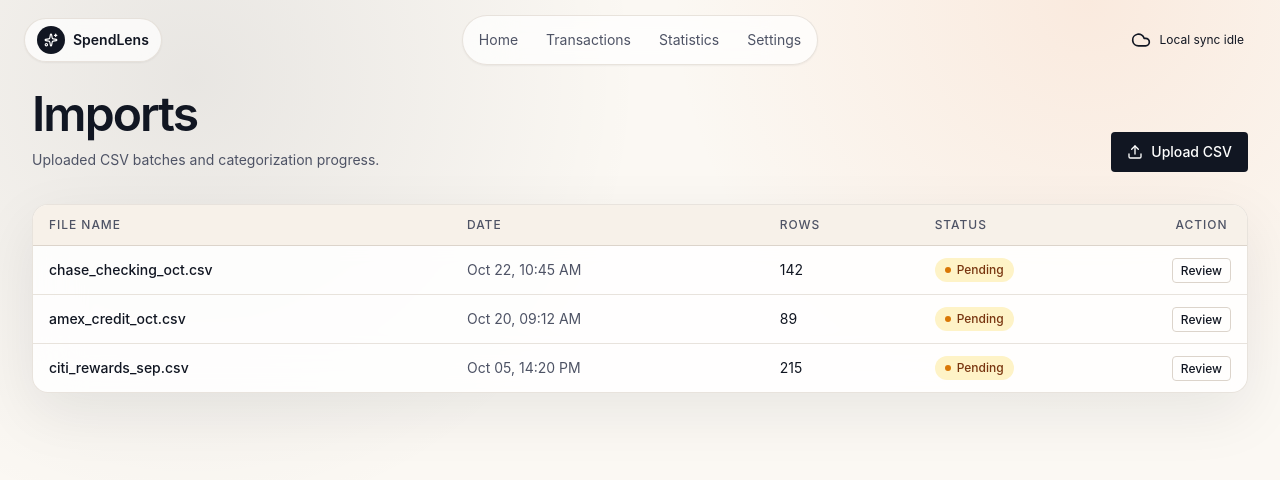
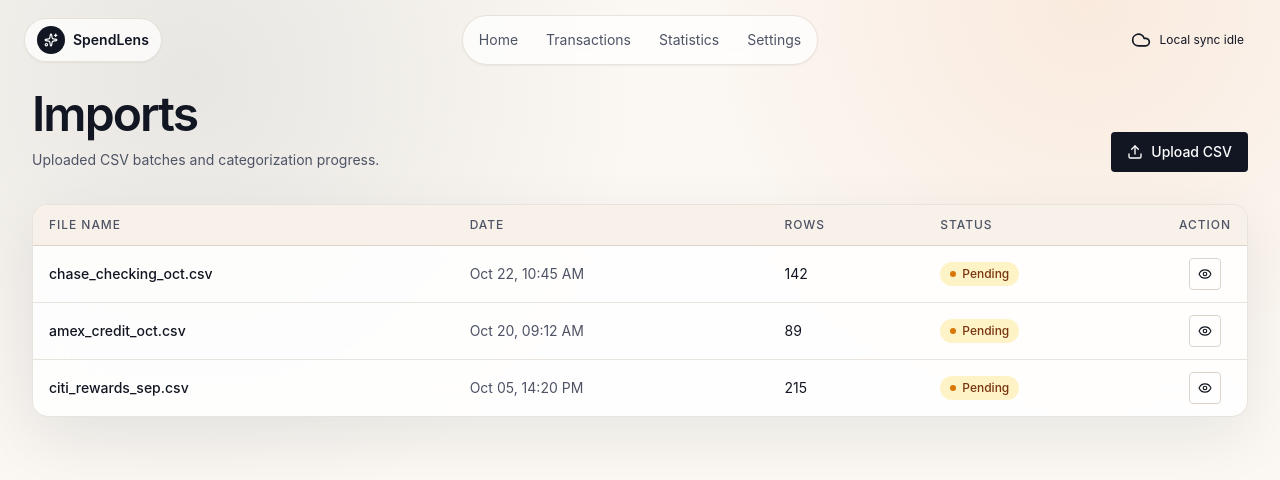
Before and after one commit to willsusanto/spend-lens, a Next.js app: page /imports in a window 1280 px wide. Shown: the top 480 px of the page. Built offline with nearby package versions, Linux system fonts and the light colour scheme.

Commit message:
standardize table row actions

```diff
--- a/src/components/ui/table/data-table.tsx
+++ b/src/components/ui/table/data-table.tsx
@@ -3,6 +3,9 @@ import { ComponentPropsWithoutRef, ReactNode } from 'react';
 import { cn } from '@/utils/cn';
 
 type DataTableAlign = 'center' | 'left' | 'right';
+
+const dataTableActionClassName =
+  'inline-grid min-h-8 min-w-8 place-items-center rounded border border-[hsl(var(--outline-variant))] text-[hsl(var(--foreground))] transition-colors hover:bg-[hsl(var(--surface-low))] disabled:cursor-not-allowed disabled:opacity-35';
 
 const tableAlignClassNames: Record<DataTableAlign, string> = {
   center: 'text-center',
@@ -189,6 +192,38 @@ export const DataTableCell = ({
   );
 };
 
+export const getDataTableActionClassName = (className?: string) =>
+  cn(dataTableActionClassName, className);
+
+type DataTableActionButtonProps = Omit<
+  ComponentPropsWithoutRef<'button'>,
+  'children'
+> & {
+  icon: ReactNode;
+  label: string;
+};
+
+export const DataTableActionButton = ({
+  className,
+  icon,
+  label,
+  title = label,
+  type = 'button',
+  ...props
+}: DataTableActionButtonProps) => {
+  return (
+    <button
+      aria-label={label}
+      className={getDataTableActionClassName(className)}
+      title={title}
+      type={type}
+      {...props}
+    >
+      {icon}
+    </button>
+  );
+};
+
 type DataTableRowHeaderProps = ComponentPropsWithoutRef<'th'> & {
   muted?: boolean;
   noWrap?: boolean;
--- a/src/features/finance/components/imports-history.tsx
+++ b/src/features/finance/components/imports-history.tsx
@@ -1,6 +1,6 @@
 'use client';
 
-import { Upload } from 'lucide-react';
+import { Eye, Upload } from 'lucide-react';
 import Link from 'next/link';
 import { useRouter } from 'next/navigation';
 import { useRef } from 'react';
@@ -17,6 +17,7 @@ import {
   DataTableHeaderRow,
   DataTableRow,
   DataTableRowHeader,
+  getDataTableActionClassName,
 } from '@/components/ui/table';
 import { FinanceAppShell } from '@/features/finance/components/finance-app-shell';
 import { TransactionStatusBadge } from '@/features/finance/components/transaction-table-parts';
@@ -121,12 +122,14 @@ export const ImportsHistory = () => {
                         text={item.status}
                       />
                     </DataTableCell>
-                    <DataTableCell align="center" className="w-20">
+                    <DataTableCell align="center" className="w-16">
                       <Link
+                        aria-label={`Review ${item.fileName}`}
                         href={`/imports/${item.id}/review`}
-                        className="rounded border border-[hsl(var(--outline-variant))] px-2 py-1 text-xs font-medium transition-colors hover:bg-[hsl(var(--surface-low))]"
+                        className={getDataTableActionClassName()}
+                        title={`Review ${item.fileName}`}
                       >
-                        Review
+                        <Eye className="size-3.5" aria-hidden="true" />
                       </Link>
                     </DataTableCell>
                   </DataTableRow>
--- a/src/features/finance/components/transaction-table-parts.tsx
+++ b/src/features/finance/components/transaction-table-parts.tsx
@@ -1,6 +1,7 @@
 import { Check, ChevronLeft, ChevronRight, Trash2 } from 'lucide-react';
 import { ReactNode } from 'react';
 
+import { DataTableActionButton } from '@/components/ui/table';
 import { formatSignedCurrency, pageSizeOptions } from '@/features/finance/data';
 import { cn } from '@/utils/cn';
 
@@ -135,20 +136,29 @@ export const DeleteRowButton = ({
   onClick,
   srLabel,
 }: DeleteRowButtonProps) => {
+  if (iconOnly) {
+    return (
+      <DataTableActionButton
+        className={className}
+        icon={<Trash2 className="size-3.5" aria-hidden="true" />}
+        label={srLabel ?? 'Delete row'}
+        onClick={onClick}
+      />
+    );
+  }
+
   return (
     <button
       type="button"
       className={cn(
         'min-h-8 rounded border border-[hsl(var(--outline-variant))] text-xs font-medium transition-colors hover:bg-[hsl(var(--surface-low))] disabled:opacity-40',
-        iconOnly
-          ? 'grid min-w-8 place-items-center px-0'
-          : 'inline-flex items-center gap-1.5 px-2',
+        'inline-flex items-center gap-1.5 px-2',
         className,
       )}
       onClick={onClick}
     >
       <Trash2 className="size-3.5" aria-hidden="true" />
-      {iconOnly ? null : children}
+      {children}
       {srLabel ? <span className="sr-only">{srLabel}</span> : null}
     </button>
   );
--- a/src/features/settings/components/settings-page.tsx
+++ b/src/features/settings/components/settings-page.tsx
@@ -16,6 +16,7 @@ import { Input } from '@/components/ui/form';
 import { Panel, PanelHeader } from '@/components/ui/panel';
 import {
   DataTable,
+  DataTableActionButton,
   DataTableBody,
   DataTableCell,
   DataTableHeader,
@@ -321,16 +322,13 @@ export const SettingsPage = () => {
                       </span>
                     </DataTableCell>
                     <DataTableCell align="right">
-                      <button
-                        type="button"
-                        className="inline-grid min-h-8 min-w-8 place-items-center rounded text-[hsl(var(--foreground))] transition-colors hover:bg-[hsl(var(--surface-high))] disabled:cursor-not-allowed disabled:opacity-35"
+                      <DataTableActionButton
                         disabled={deleteDisabled}
+                        icon={<Trash2 className="size-4" aria-hidden="true" />}
+                        label={`Delete ${category}`}
                         title={deleteTitle}
                         onClick={() => deleteCategoryFromSettings(category)}
-                      >
-                        <Trash2 className="size-4" aria-hidden="true" />
-                        <span className="sr-only">Delete {category}</span>
-                      </button>
+                      />
                     </DataTableCell>
                   </DataTableRow>
                 );
```
